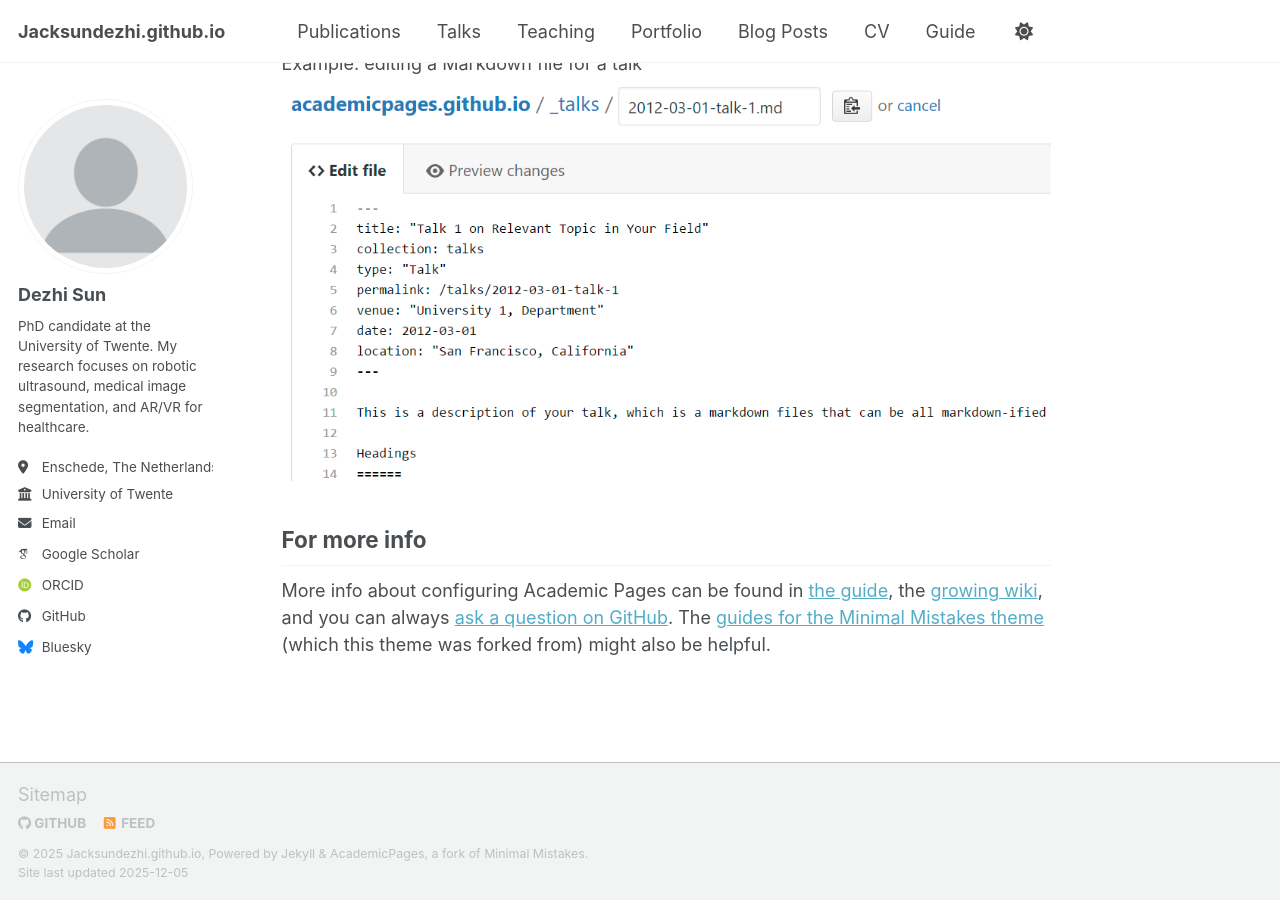
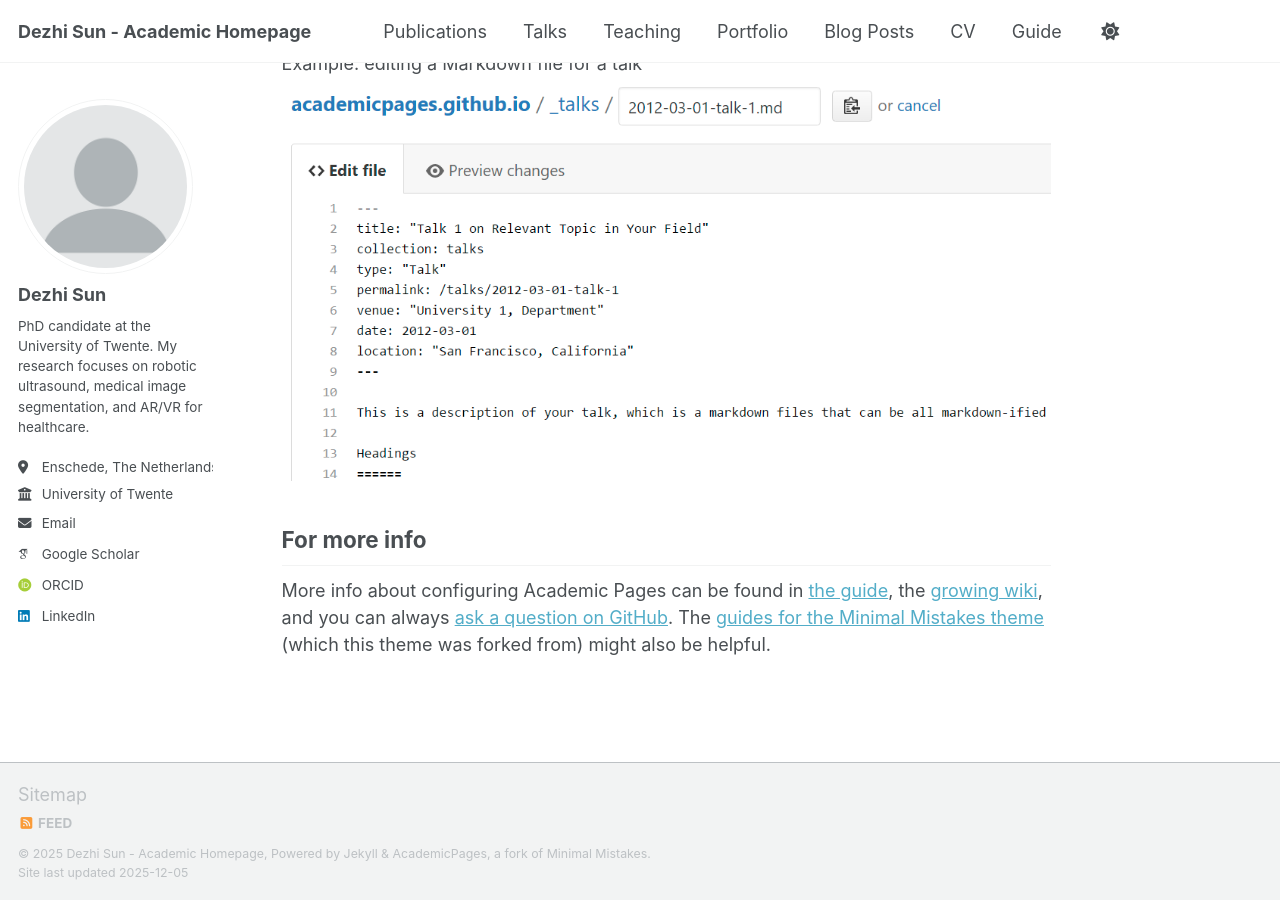
Before and after one commit to Jacksundezhi/Jacksundezhi.github.io, a Jekyll site: the page built from _pages/about.md, in a window 1280 px wide and 900 px high, scrolled down 2718 px. Built offline with Jekyll 4.4.1, drawn with Linux system fonts in a browser that asks for light colours; some web fonts are replaced; a script bundle is joined from its source files by our own code; library files that are not in the unit come from our copies; some of the changed lines change nothing that is shown.

Commit message:
Update _config.yml

```diff
--- a/_config.yml
+++ b/_config.yml
@@ -5,7 +5,8 @@
 # For technical reasons, this file is *NOT* reloaded automatically when you use
 # `jekyll serve -l -H localhost`. If you change this file, please restart the
 # server process.
-
+title: "Dezhi Sun - Academic Homepage"
+title_separator: "-"
 author:
   avatar   : "profile.png"
   name     : "Dezhi Sun"
@@ -19,41 +20,6 @@
   orcid         : "https://orcid.org/0009-0006-9678-8999"
   linkedin      : "https://www.linkedin.com/in/dezhi-sun-32406b2b9/"
 
-
-  # Repositories and software development
-  bitbucket        : # Username - Update with your username on the site
-  codepen          : # Username
-  dribbble         : # Username
-  github           : "academicpages"
-  kaggle           : # Username
-  stackoverflow    : # User number or user number and name (i.e., use "1" or "1/jeff-atwood")
-
-  # Social media
-  artstation       : # Username
-  bluesky          : "bsky.app" # Replace this with you Bluesky username
-  facebook         : # Username
-  flickr           : # Username
-  foursquare       : # Username
-  goodreads        : # Username
-  google_plus      : # Username
-  keybase          : # Username
-  instagram        : # Username
-  lastfm           : # Username
-  linkedin         : # Username
-  mastodon         : # URL
-  medium           : # URL
-  pinterest        : # Username
-  soundcloud       : # Username
-  steam            : # Username
-  telegram         : # URL
-  tumblr           : # Username
-  twitter          : # Username for X / Twitter
-  vine             : # Username
-  weibo            : # Username
-  wikipedia        : # Username
-  xing             : # Username
-  youtube          : # Username
-  zhihu            : # Username
 
 # Publication Category - The following the list of publication categories and their headings
 publication_category:
```
